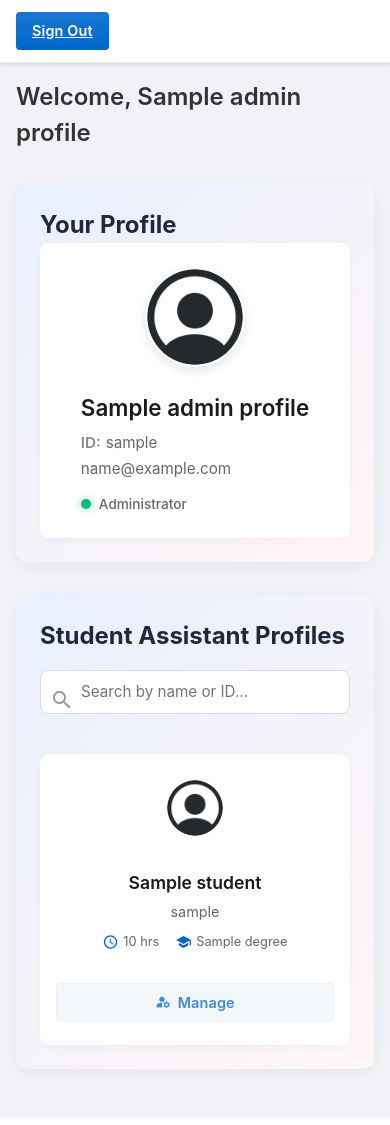
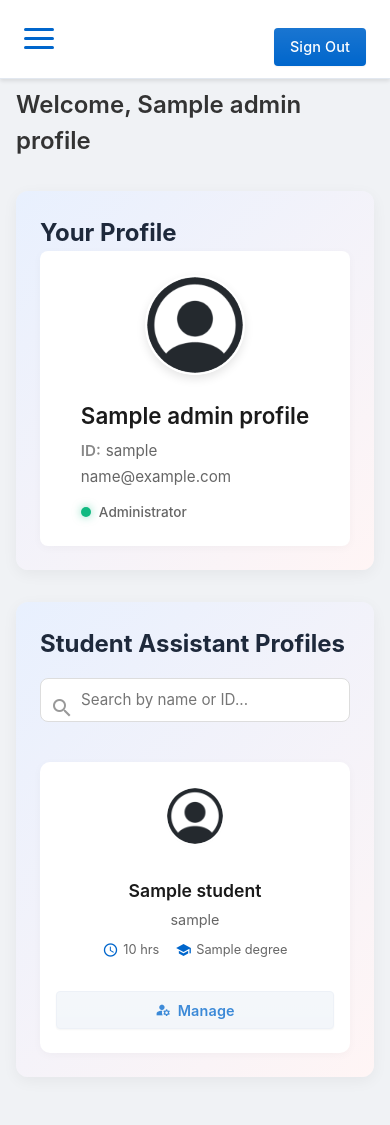
Before and after one commit to firepenguindisopanda/INFO3604-help-desk-rostering, a Flask app: template App/templates/admin/profile/index.html in a window 390 px wide. Run offline with Flask 3, Linux system fonts and the light colour scheme; the template is opened without the code that fills it: most values are stand-ins (such as "Sample title", 1, 10 or a date in 2020).

Commit message:
Trying to get responsive navbar

```diff
--- a/App/static/css/layout-fixes.css
+++ b/App/static/css/layout-fixes.css
@@ -1,6 +1,6 @@
 /*
  * Sticky Navbar CSS
- * Path: App/static/css/sticky-navbar.css
+ * Path: App/static/css/layout-fixes.css
  */
 
 /* Sticky Navigation Bar */
@@ -19,19 +19,28 @@
   min-height: calc(100vh - 60px); /* Adjust based on navbar height */
 }
 
+/* Button styling */
+.btn-primary {
+  background-color: #0066cc;
+  color: white;
+  border: none;
+  border-radius: 4px;
+  padding: 0.65rem 1.25rem;
+  cursor: pointer;
+  font-weight: 500;
+  text-decoration: none;
+  display: inline-block;
+  transition: background-color 0.2s ease;
+}
+
+.btn-primary:hover {
+  background-color: #0055aa;
+}
+
 /* Responsive adjustments for navbar */
 @media (max-width: 768px) {
-  .nav-container {
-    padding: 0.5rem 1rem;
-  }
-
-  .nav-links {
-    gap: 1rem;
-  }
-
-  .nav-link {
-    padding: 0.5rem 0.75rem;
-    font-size: 0.9rem;
+  .content {
+    padding-top: 0.5rem;
   }
 
   .btn-primary {
--- a/App/static/css/responsive-navbar.css
+++ b/App/static/css/responsive-navbar.css
@@ -1,3 +1,8 @@
+/*
+ * Responsive Navbar CSS
+ * Path: App/static/css/responsive-navbar.css
+ */
+
 /* Mobile menu button (hamburger) - hidden on desktop */
 .mobile-menu-toggle {
   display: none;
@@ -21,7 +26,49 @@
 
 /* Default navbar styling (desktop) */
 .nav-container {
+  display: flex;
+  align-items: center;
+  justify-content: space-between;
+  padding: 0.75rem 1.5rem;
   transition: all 0.3s ease;
+}
+
+.nav-links {
+  display: flex;
+  align-items: center;
+  gap: 1.5rem;
+}
+
+.nav-link {
+  color: #444;
+  text-decoration: none;
+  padding: 0.5rem 1rem;
+  border-radius: 4px;
+  transition: all 0.2s ease;
+}
+
+.nav-link:hover {
+  background-color: #f5f5f5;
+}
+
+.nav-link.active {
+  background-color: #ebf5ff;
+  color: #0066cc;
+  font-weight: 500;
+}
+
+/* Menu overlay - hidden by default */
+.menu-overlay {
+  position: fixed;
+  top: 0;
+  left: 0;
+  width: 100%;
+  height: 100%;
+  background-color: rgba(0,0,0,0.5);
+  z-index: 999;
+  display: none;
+  opacity: 0;
+  transition: opacity 0.3s ease;
 }
 
 @media (max-width: 768px) {
@@ -61,27 +108,7 @@
     display: block;
   }
 
-  /* Style for the navbar container */
-  .nav-container {
-    padding: 0.75rem 1rem;
-    justify-content: space-between;
-    position: relative;
-  }
-
   /* Overlay when menu is open */
-  .menu-overlay {
-    position: fixed;
-    top: 0;
-    left: 0;
-    width: 100%;
-    height: 100%;
-    background-color: rgba(0,0,0,0.5);
-    z-index: 999;
-    display: none;
-    opacity: 0;
-    transition: opacity 0.3s ease;
-  }
-
   .menu-overlay.open {
     display: block;
     opacity: 1;
@@ -100,15 +127,13 @@
     transform: translateY(-9px) rotate(-45deg);
   }
 
-  /* Adjust sign out button */
-  .nav-container .btn-primary {
-    margin-right: 10px;
-    padding: 0.5rem 1rem;
-    font-size: 0.9rem;
-  }
-
-  /* Fix for notification badge positioning */
+  /* Adjust notification badge positioning */
   .notification-badge {
     margin-left: 0;
   }
+
+  /* Ensure sign out button is inside the menu */
+  .nav-container .btn-primary {
+    margin-top: 1rem;
+  }
 }
--- a/App/templates/admin/base.html
+++ b/App/templates/admin/base.html
@@ -13,6 +13,11 @@
 </head>
 <body>
     <nav class="nav-container">
+        <div class="mobile-menu-toggle">
+            <span></span>
+            <span></span>
+            <span></span>
+        </div>
         <div class="nav-links">
             <a href="{{ url_for('schedule_views.schedule') }}" class="nav-link {% if request.endpoint == 'schedule_views.schedule' %}active{% endif %}">Schedule</a>
             <a href="{{ url_for('tracking_views.time_tracking') }}" class="nav-link {% if request.endpoint.startswith('tracking') %}active{% endif %}">Time Tracking</a>
@@ -24,6 +29,7 @@
         </div>
         <a href="{{ url_for('auth_views.logout_action') }}" class="btn btn-primary">Sign Out</a>
     </nav>
+    <div class="menu-overlay"></div>
 
     <div class="content">
         {% block content %}{% endblock %}
--- a/App/templates/shared/base.html
+++ b/App/templates/shared/base.html
@@ -13,6 +13,11 @@
 <body>
     {% if not hide_nav %}
     <nav class="nav-container">
+        <div class="mobile-menu-toggle">
+            <span></span>
+            <span></span>
+            <span></span>
+        </div>
         <div class="nav-links">
             <a href="{{ url_for('schedule_views.schedule') }}" class="nav-link {% if request.endpoint.startswith('schedule') %}active{% endif %}">Schedule</a>
             <a href="{{ url_for('tracking_views.time_tracking') }}" class="nav-link {% if request.endpoint.startswith('tracking') %}active{% endif %}">Time Tracking</a>
@@ -22,6 +27,7 @@
         </div>
         <a href="{{ url_for('auth_views.logout_action') }}" class="btn btn-primary">Sign Out</a>
     </nav>
+    <div class="menu-overlay"></div>
     {% endif %}
 
     <div class="content">
--- a/App/templates/volunteer/base.html
+++ b/App/templates/volunteer/base.html
@@ -22,6 +22,11 @@
 </head>
 <body>
     <nav class="nav-container">
+        <div class="mobile-menu-toggle">
+            <span></span>
+            <span></span>
+            <span></span>
+        </div>
         <div class="nav-links">
             <a href="{{ url_for('volunteer_views.dashboard') }}" class="nav-link {% if request.path == url_for('volunteer_views.dashboard') %}active{% endif %}">Dashboard</a>
             <a href="{{ url_for('volunteer_views.time_tracking') }}" class="nav-link {% if request.path == url_for('volunteer_views.time_tracking') %}active{% endif %}">Time Tracking</a>
@@ -33,6 +38,7 @@
         </div>
         <a href="{{ url_for('auth_views.logout_action') }}" class="btn btn-primary">Sign Out</a>
     </nav>
+    <div class="menu-overlay"></div>
 
     <div class="content">
         {% block content %}{% endblock %}
```
Also changed, not shown: App/static/js/responsive-navbar.js (+0 -19 lines).
